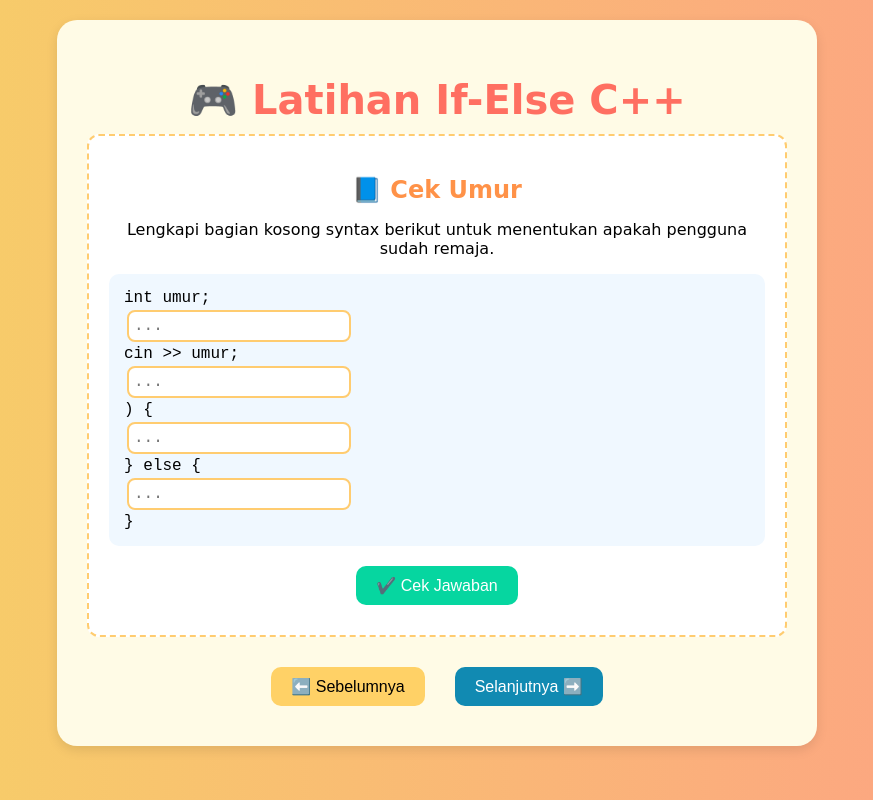
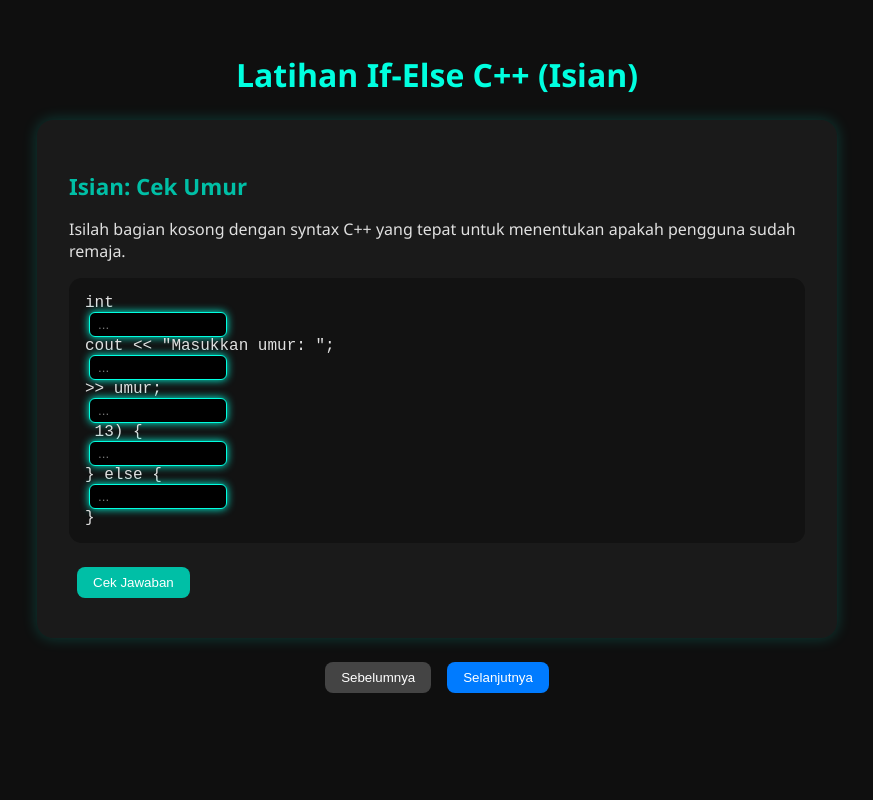
Before and after one commit to alvinmuslim/if-else-practice, a React (Create React App) app: page / in a window 1280 px wide. Shown: the whole page, without its empty margins (203-1076 px from the left). Built offline with nearby package versions, Linux system fonts and the light colour scheme.

Commit message:
Update UI

```diff
--- a/src/App.css
+++ b/src/App.css
@@ -1,103 +1,95 @@
+/* App.css */
+
 body {
-  font-family: 'Comic Sans MS', cursive, sans-serif;
-  background: linear-gradient(to right, #f6d365, #fda085);
   margin: 0;
-  padding: 20px;
+  font-family: "Segoe UI", Tahoma, Geneva, Verdana, sans-serif;
+  background: #0f0f0f;
+  color: #e0e0e0;
 }
 
 .container {
-  max-width: 700px;
+  padding: 2rem;
+  max-width: 800px;
   margin: auto;
-  background: #fffbe6;
-  border-radius: 20px;
-  box-shadow: 0 4px 12px rgba(0,0,0,0.1);
-  padding: 30px;
-  text-align: center;
 }
 
 .title {
-  font-size: 2.5rem;
-  color: #ff6f61;
-  margin-bottom: 10px;
+  font-size: 2rem;
+  text-align: center;
+  margin-bottom: 1.5rem;
+  color: #00ffe0;
+}
+
+.card {
+  background: #1a1a1a;
+  border-radius: 1rem;
+  padding: 2rem;
+  box-shadow: 0 0 15px rgba(0, 255, 224, 0.2);
 }
 
 .subtitle {
-  font-size: 1.5rem;
-  color: #ff9248;
-  margin-bottom: 10px;
-}
-
-.card {
-  background: #fff;
-  border-radius: 12px;
-  padding: 20px;
-  margin-bottom: 20px;
-  border: 2px dashed #ffcc70;
+  font-size: 1.4rem;
+  color: #00bfa6;
+  margin-bottom: 1rem;
 }
 
 .code {
-  background: #f0f8ff;
-  padding: 15px;
-  text-align: left;
-  border-radius: 10px;
-  font-family: 'Courier New', Courier, monospace;
-  margin: 10px 0;
+  background: #121212;
+  padding: 1rem;
+  border-radius: 0.8rem;
+  font-family: "Courier New", Courier, monospace;
+  white-space: pre-wrap;
+  margin-bottom: 1rem;
 }
 
 .inline-input {
-  display: inline-block;
-  width: auto;
-  min-width: 150px;
-  margin: 3px;
-  padding: 5px;
-  font-family: monospace;
-  font-size: 1rem;
-  border: 2px solid #ffcc70;
-  border-radius: 8px;
+  background: #222;
+  color: #fff;
+  border: 1px solid #444;
+  border-radius: 6px;
+  padding: 4px 8px;
+  margin: 0 4px;
+  width: 120px;
+}
+
+.futuristic {
+  border: 1px solid #00ffe0;
+  box-shadow: 0 0 8px #00ffe0;
+  background-color: #000;
 }
 
 .button {
-  background-color: #ffd166;
+  padding: 0.5rem 1rem;
   border: none;
-  color: black;
-  padding: 10px 20px;
-  margin: 10px;
-  border-radius: 10px;
-  font-size: 1rem;
+  background: #444;
+  color: #fff;
+  border-radius: 8px;
   cursor: pointer;
-  transition: 0.3s ease;
+  margin: 0.5rem;
+  transition: background 0.3s ease;
 }
 
 .button:hover {
-  background-color: #ffe49c;
+  background: #00ffe0;
+  color: #000;
 }
 
 .button.primary {
-  background-color: #06d6a0;
-  color: white;
-}
-
-.button.primary:hover {
-  background-color: #3fe3b9;
+  background: #00bfa6;
 }
 
 .button.success {
-  background-color: #118ab2;
-  color: white;
-}
-
-.button.success:hover {
-  background-color: #1fb3de;
+  background: #007bff;
 }
 
 .feedback {
-  font-size: 1.2rem;
-  color: #073b4c;
-  margin-top: 15px;
+  margin-top: 1rem;
+  font-weight: bold;
+  color: #00ff99;
 }
 
 .navigation {
   display: flex;
   justify-content: center;
-  gap: 10px;
+  margin-top: 1rem;
 }
--- a/src/App.js
+++ b/src/App.js
@@ -3,51 +3,51 @@ import "./App.css";
 
 const exercises = [
   {
-    title: "Cek Umur",
-    prompt: "Lengkapi bagian kosong syntax berikut untuk menentukan apakah pengguna sudah remaja.",
+    title: "Isian: Cek Umur",
+    prompt: "Isilah bagian kosong dengan syntax C++ yang tepat untuk menentukan apakah pengguna sudah remaja.",
     codeParts: [
-      "int umur;",
+      "int ", ";",
       "cout << \"Masukkan umur: \";",
-      "cin >> umur;",
-      "if (", ") {",
+      "", ">> umur;",
+      "if (", " 13) {",
       "  cout << \"Kamu sudah remaja.\";",
       "} else {",
       "  cout << \"Kamu masih anak-anak.\";",
       "}"
     ],
-    blanks: ["umur >= 13"],
+    blanks: ["umur", "cin", "umur >="]
   },
   {
-    title: "Genap atau Ganjil",
-    prompt: "Isi bagian kosong untuk menentukan apakah angka genap atau ganjil.",
+    title: "Isian: Genap atau Ganjil",
+    prompt: "Lengkapi bagian kosong untuk menentukan apakah angka genap atau ganjil.",
     codeParts: [
-      "int angka;",
+      "int ", ";",
       "cout << \"Masukkan angka: \";",
-      "cin >> angka;",
+      "cin ", " angka;",
       "if (", ") {",
       "  cout << \"Angka genap.\";",
       "} else {",
-      "  cout << \"", "\";",
+      "  cout << \"Angka ganjil\";",
       "}"
     ],
-    blanks: ["angka % 2 == 0", "Angka ganjil."],
+    blanks: ["angka", ">>", "angka % 2 == 0"]
   },
   {
-    title: "Jawaban Kuis",
-    prompt: "Lengkapi bagian kosong untuk mengecek jawaban ya/tidak.",
+    title: "Isian: Jawaban Kuis",
+    prompt: "Lengkapi syntax berikut agar bisa mengecek jawaban ya/tidak dengan benar.",
     codeParts: [
-      "char jawab;",
-      "cout << \"Apakah bumi itu bulat? (y/n): \";",
-      "cin >> jawab;",
-      "if (jawab == 'y' || jawab == 'Y') {",
+      "", " jawab;",
+      "", " << \"Apakah bumi itu bulat? (y/n): \";",
+      "cin >> ", ";",
+      "if (jawab == 'y' ", " jawab == 'Y') {",
       "  cout << \"Benar!\";",
-      "} else if (jawab == 'n' || jawab == 'N') {",
+      "} else if (jawab == 'n' ", " jawab == 'N') {",
       "  cout << \"Salah, coba lagi.\";",
       "} else {",
-      "  cout << \"", "\";",
+      "  cout << \"Jawaban tidak dikenali\";",
       "}"
     ],
-    blanks: ["Jawaban tidak dikenali."],
+    blanks: ["char", "cout", "jawab", "||", "||"]
   }
 ];
 
@@ -75,10 +75,10 @@ export default function IfElsePractice() {
 
   return (
     <div className="container">
-      <h1 className="title">🎮 Latihan If-Else C++</h1>
+      <h1 className="title">Latihan If-Else C++ (Isian)</h1>
       <div className="card">
-        <h2 className="subtitle">📘 {currentExercise.title}</h2>
-        <p className="prompt">{currentExercise.prompt}</p>
+        <h2 className="subtitle">{currentExercise.title}</h2>
+        <p>{currentExercise.prompt}</p>
         <pre className="code">
           {currentExercise.codeParts.map((part, index) =>
             index % 2 === 0 ? (
@@ -86,7 +86,7 @@ export default function IfElsePractice() {
             ) : (
               <input
                 key={index}
-                className="inline-input"
+                className="inline-input futuristic"
                 placeholder="..."
                 value={userInputs[Math.floor(index / 2)] || ""}
                 onChange={(e) => handleInputChange(e.target.value, Math.floor(index / 2))}
@@ -95,7 +95,7 @@ export default function IfElsePractice() {
           )}
         </pre>
         <button onClick={checkAnswer} className="button primary">
-          ✔️ Cek Jawaban
+          Cek Jawaban
         </button>
         {feedback && <p className="feedback">{feedback}</p>}
       </div>
@@ -108,7 +108,7 @@ export default function IfElsePractice() {
           }}
           className="button"
         >
-          ⬅️ Sebelumnya
+          Sebelumnya
         </button>
         <button
           onClick={() => {
@@ -118,7 +118,7 @@ export default function IfElsePractice() {
           }}
           className="button success"
         >
-          Selanjutnya ➡️
+          Selanjutnya
         </button>
       </div>
     </div>
```
